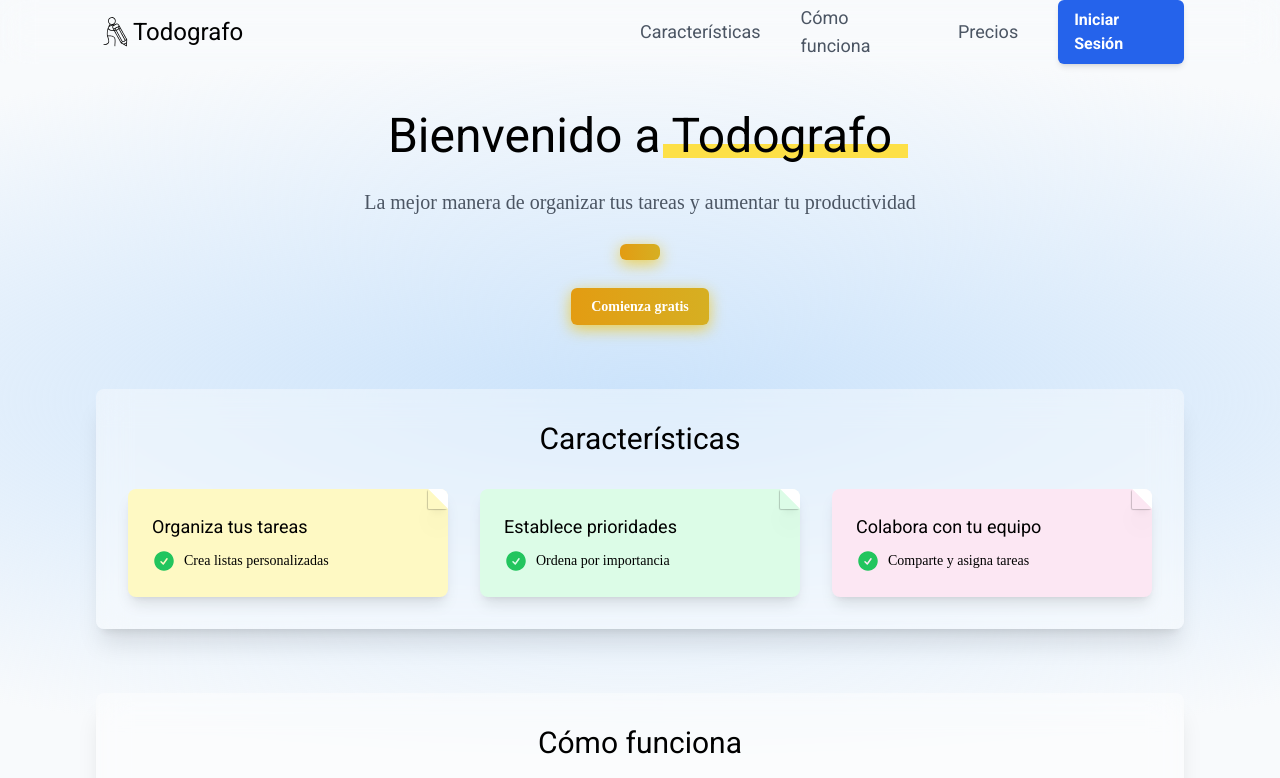
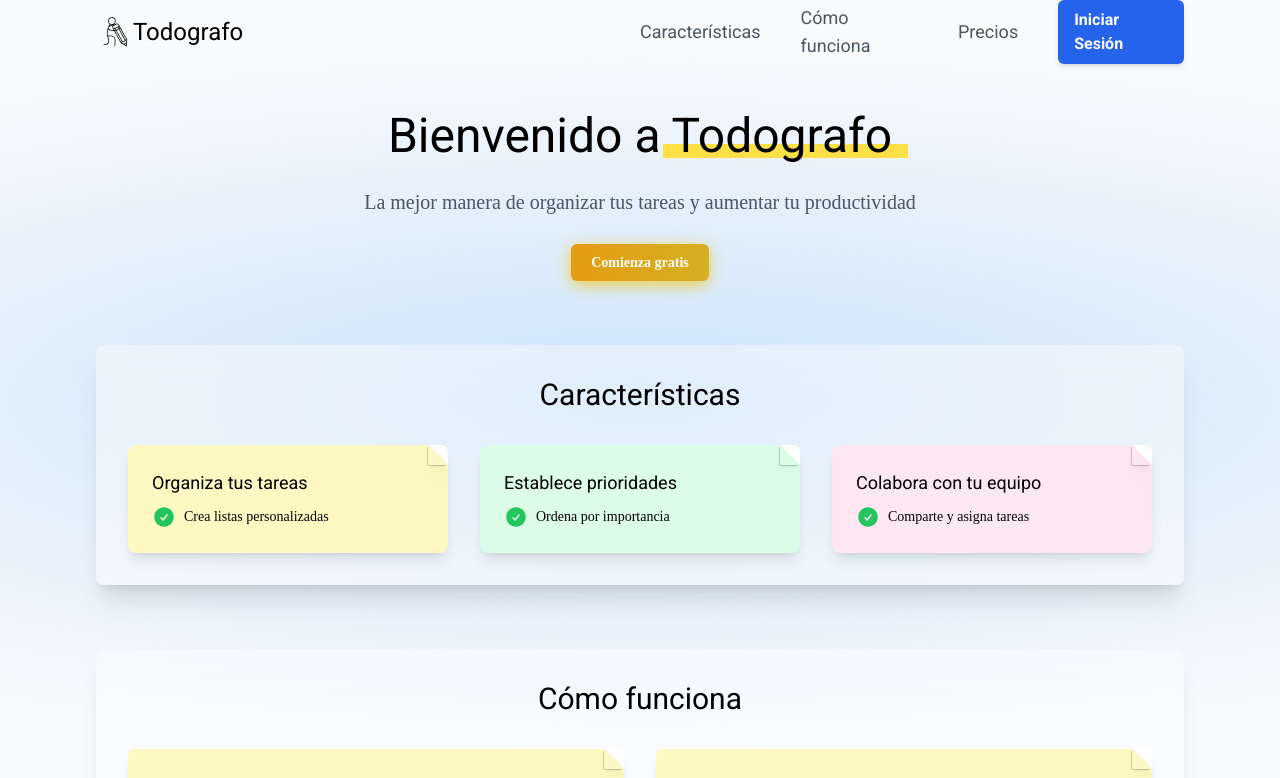
Before and after one commit to LautaRB/Todo-list-Front, a React (Vite) app: page / in a window 1280 px wide. Shown: the top 778 px of the page. Built offline with nearby package versions, Linux system fonts and the light colour scheme; a web font is replaced by a local one.

Commit message:
Fix al button de sing up

```diff
--- a/src/Components/HeroSection/HeroSection.tsx
+++ b/src/Components/HeroSection/HeroSection.tsx
@@ -6,7 +6,6 @@ export const HeroSection = () => (
 		<p className="text-xl text-gray-600 font-handwritten">
 			La mejor manera de organizar tus tareas y aumentar tu productividad
 		</p>
-		<a className="btn-yellow w-fit font-handwritten" href="/signUp"></a>
 		<a className="btn-yellow w-fit font-handwritten" href="/signUp">
 			Comienza gratis
 		</a>
```
